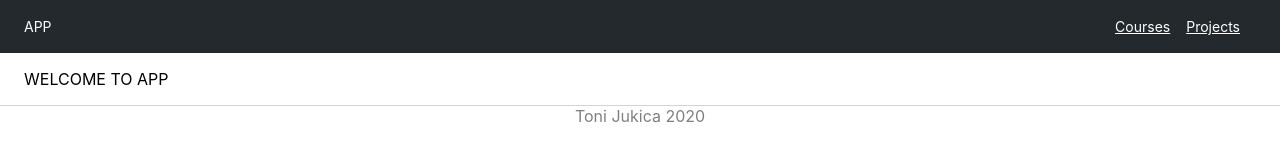
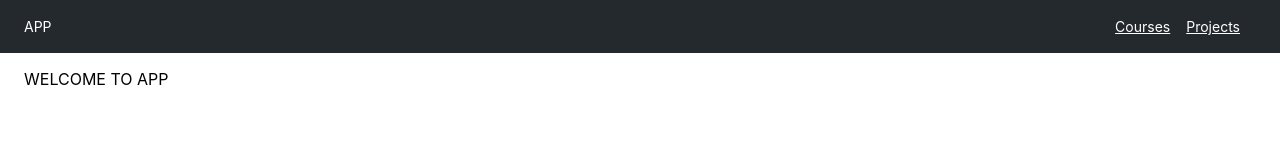
Before and after one commit to tonijukica/thesis-app, a Next.js app: page / in a window 1280 px wide. Shown: the top 160 px of the page. Built offline with nearby package versions, Linux system fonts and the light colour scheme.

Commit message:
modify main container height

```diff
--- a/components/layout/Main.tsx
+++ b/components/layout/Main.tsx
@@ -4,7 +4,9 @@ import { Container, makeStyles, createStyles } from '@material-ui/core';
 const useStyles = makeStyles(() => createStyles({
     container: {
         paddingBottom: '16px',
-        paddingTop: '16px'
+        paddingTop: '16px',
+        height: '1000px',
+        maxHeight: '1200px'
     }
   }));
 
```
